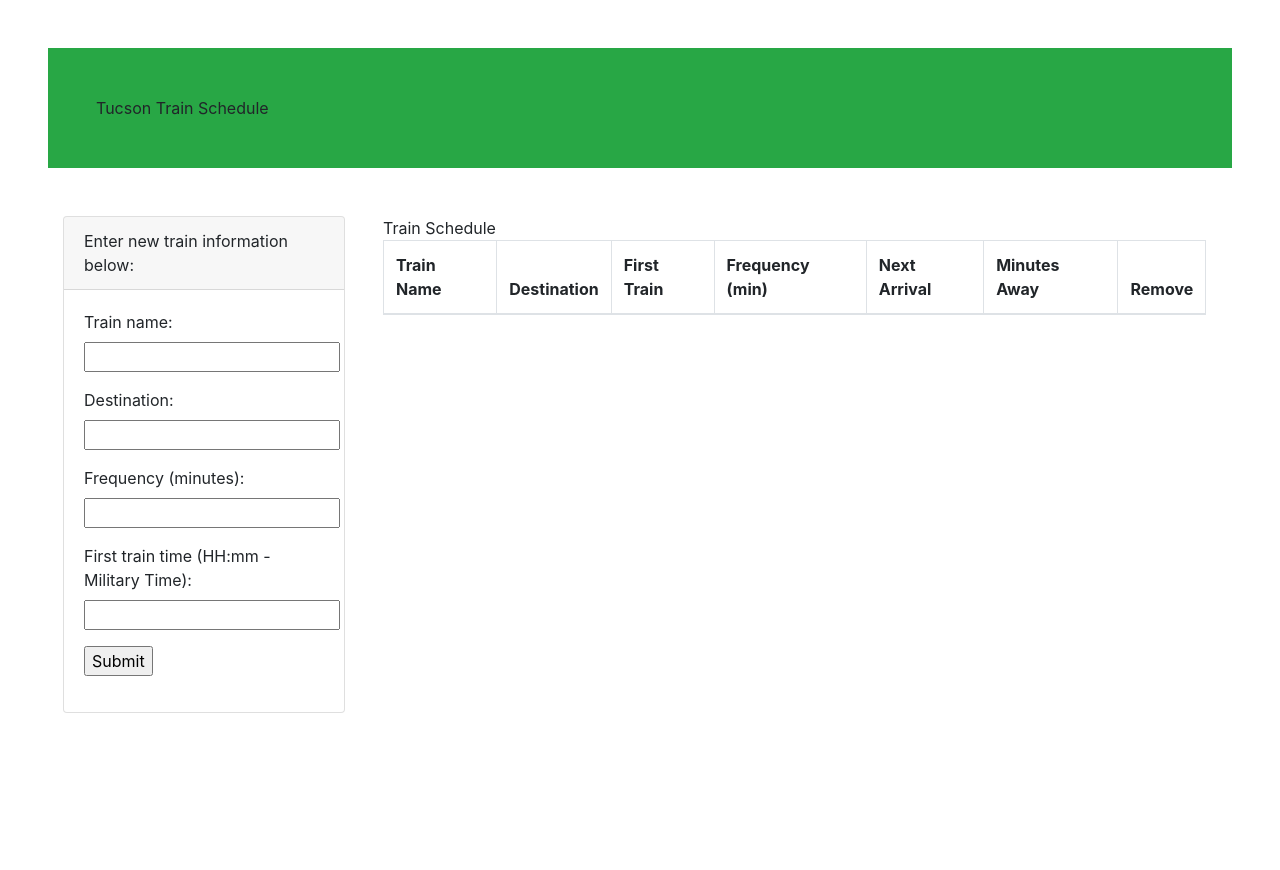
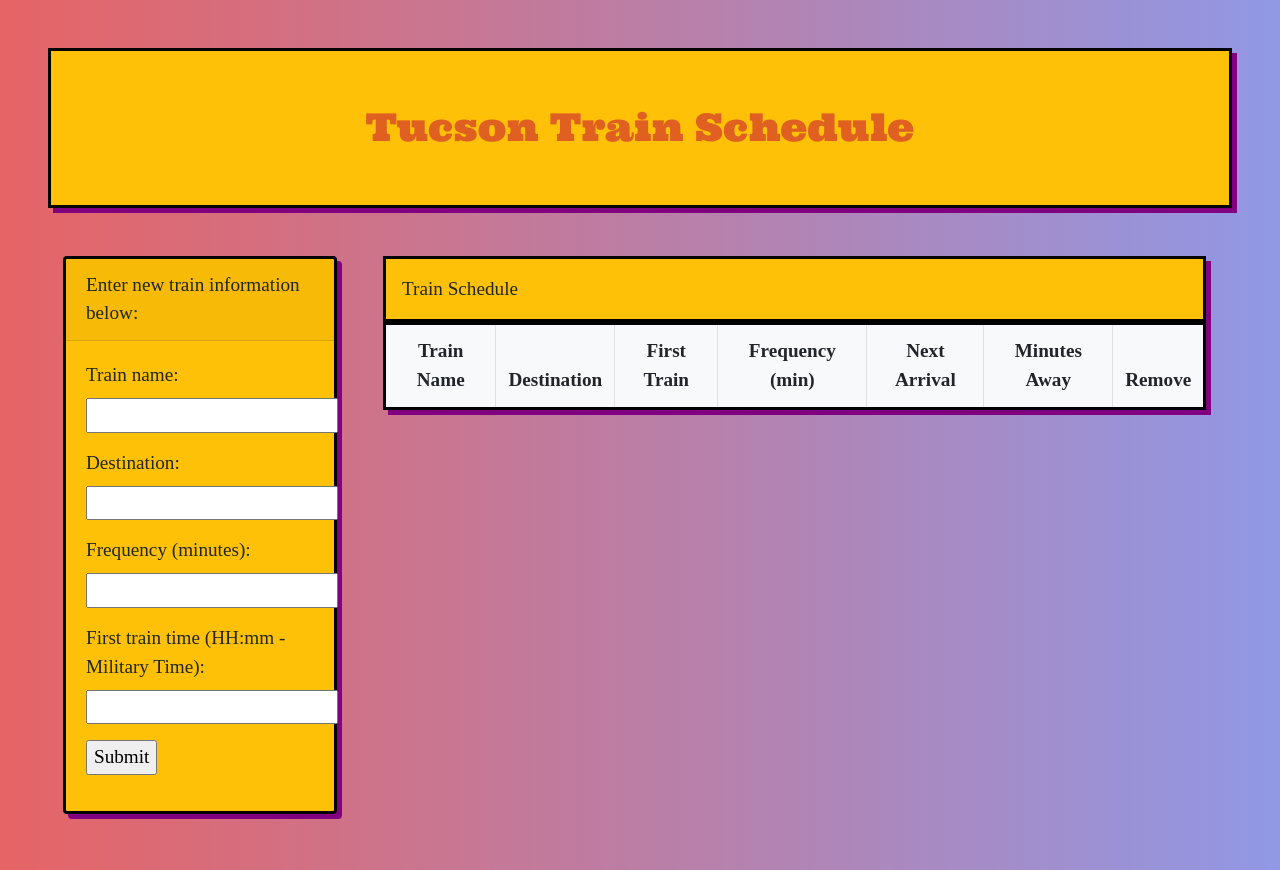
Before and after one commit to RawKitMan/Train-Scheduler, a plain HTML site: page index.html in a window 1280 px wide. Shown: the top 870 px of the page. Before the commit the page ends 800 px from the top, so only its background shows below. Drawn offline with nearby package versions, Linux system fonts and the light colour scheme.

Commit message:
Completed styling

```diff
--- a/assets/css/style.css
+++ b/assets/css/style.css
@@ -0,0 +1,23 @@
+body{
+
+    background: linear-gradient(90deg, #e66465, #9198e5);
+    font-family: 'Times New Roman', Times, serif !important;
+    font-size: 1.2em;
+    overflow-x: hidden;
+
+}
+
+.header-text{
+
+    font-size: 2em;
+    font-family: 'Ultra', serif;
+    color:rgba(206, 46, 46, 0.658);
+}
+
+
+.bordered-table, .header-border, .card-border{
+    border-width: 3px 3px 3px 3px !important;
+    border-style: solid !important;
+    border-color: black !important;
+    box-shadow: 5px 5px purple !important;
+}
--- a/assets/javascript/train-schedule.js
+++ b/assets/javascript/train-schedule.js
@@ -91,7 +91,6 @@ $(document).ready(function () {
         while (minutesAway <= 0) {
             obj.nextMoment = obj.nextMoment.add(obj.frequency, "m");
             minutesAway = moment.duration(obj.nextMoment.diff(currentTime, "m"), "m")._milliseconds / 60000;
-            console.log(minutesAway);
             obj.nextTrain = obj.nextMoment.format("HH:mm");
         };
 
--- a/index.html
+++ b/index.html
@@ -5,40 +5,43 @@
     <meta charset="UTF-8">
     <meta name="viewport" content="width=device-width, initial-scale=1.0">
     <meta http-equiv="X-UA-Compatible" content="ie=edge">
+
     <link rel="stylesheet" href="https://stackpath.bootstrapcdn.com/bootstrap/4.1.3/css/bootstrap.min.css" integrity="sha384-MCw98/SFnGE8fJT3GXwEOngsV7Zt27NXFoaoApmYm81iuXoPkFOJwJ8ERdknLPMO"
         crossorigin="anonymous">
 
-    <link rel="stylesheet" type="type/css" href="assets/css/style.css">
+    <link href="https://fonts.googleapis.com/css?family=Ultra" rel="stylesheet">
+
+    <link rel="stylesheet" type="text/css" href="assets/css/style.css" />
 
     <title>Train Scheduler</title>
 </head>
 
 <body onload="Javascript:refreshPage(60000);">
 
-    <div class="fluid-container bg-success p-5 m-5">
-        <header>Tucson Train Schedule</header>
+    <div class="fluid-container bg-warning p-5 m-5 text-center header-border">
+        <header class="header-text">Tucson Train Schedule</header>
     </div>
 
     <div class="container-fluid m-5">
         <div class="row">
-            <div class="col-md-3">
-                <div class="card mr-2">
+            <div class="col-lg-3">
+                <div class="card mr-3 mb-2 bordered bg-warning card-border">
                     <div class="card-header">
                         Enter new train information below:
                     </div>
                     <div class="card-body">
                         <form>
                             <div class="form-group">
-                                <label for="train-name">Train name:</label>
+                                <label for="train-name" class="mr-5">Train name:</label>
                                 <input type="text" id="train-name">
                             </div>
 
                             <div class="form-group">
-                                <label for="train-destination">Destination:</label>
+                                <label for="train-destination" class="mr-5">Destination:</label>
                                 <input type="text" id="destination">
                             </div>
 
-                            <div class="form-group">
+                            <div class="form-group mr">
                                 <label for="train-frequency">Frequency (minutes):</label>
                                 <input type="text" id="frequency">
                             </div>
@@ -57,11 +60,11 @@
                 </div>
             </div>
 
-            <div class="col-md-8 table-responsive">
-                <div class="table-header">
+            <div class="col-lg-8 table-responsive">
+                <div class="table-header bg-warning  p-3 bordered-table-header bordered-table">
                     Train Schedule
                 </div>
-                <table class="table table-bordered table-hover">
+                <table class="table table-bordered table-hover bg-light text-center bordered-table">
                     <thead>
                         <tr>
                             <th>Train Name</th>
@@ -86,7 +89,8 @@
     <script>
         function refreshPage(t) {
             setTimeout("location.reload(true);", t);
-        }</script>
+        }
+    </script>
 </body>
 
 </html>
```
